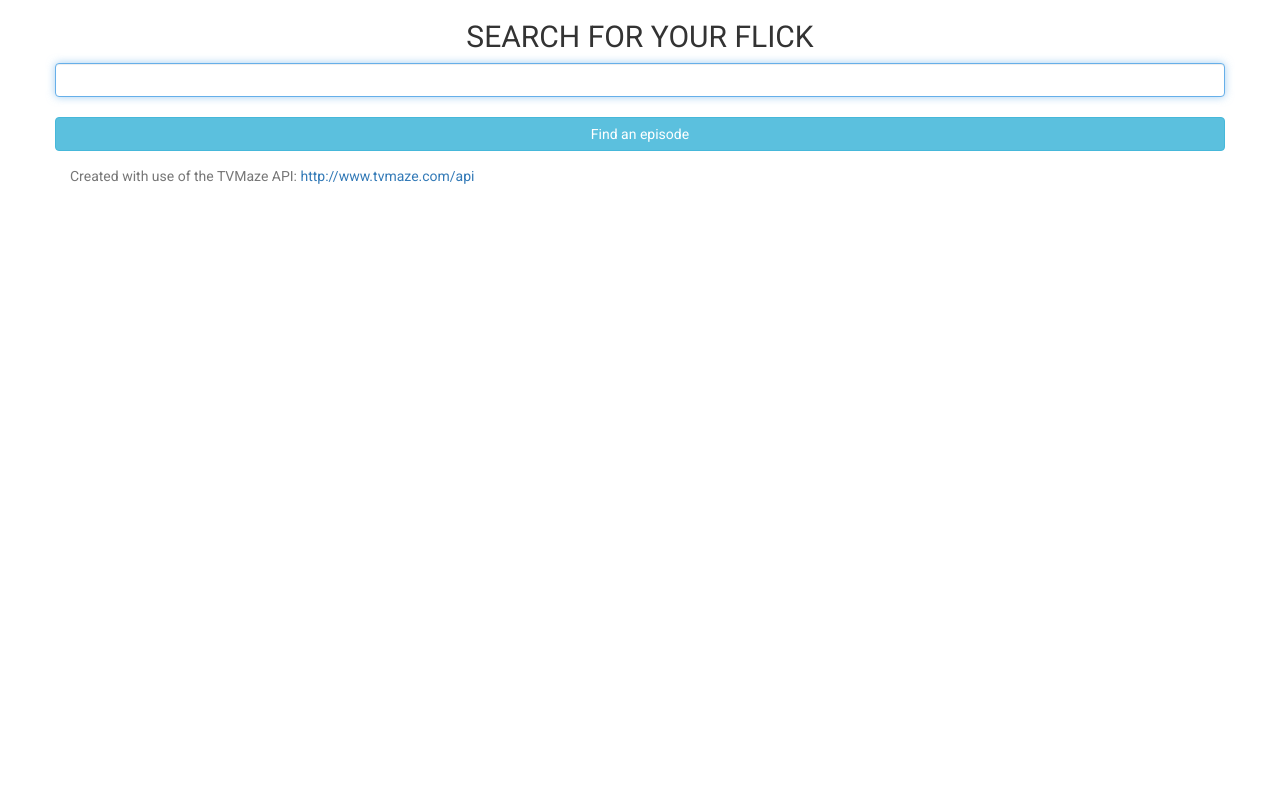
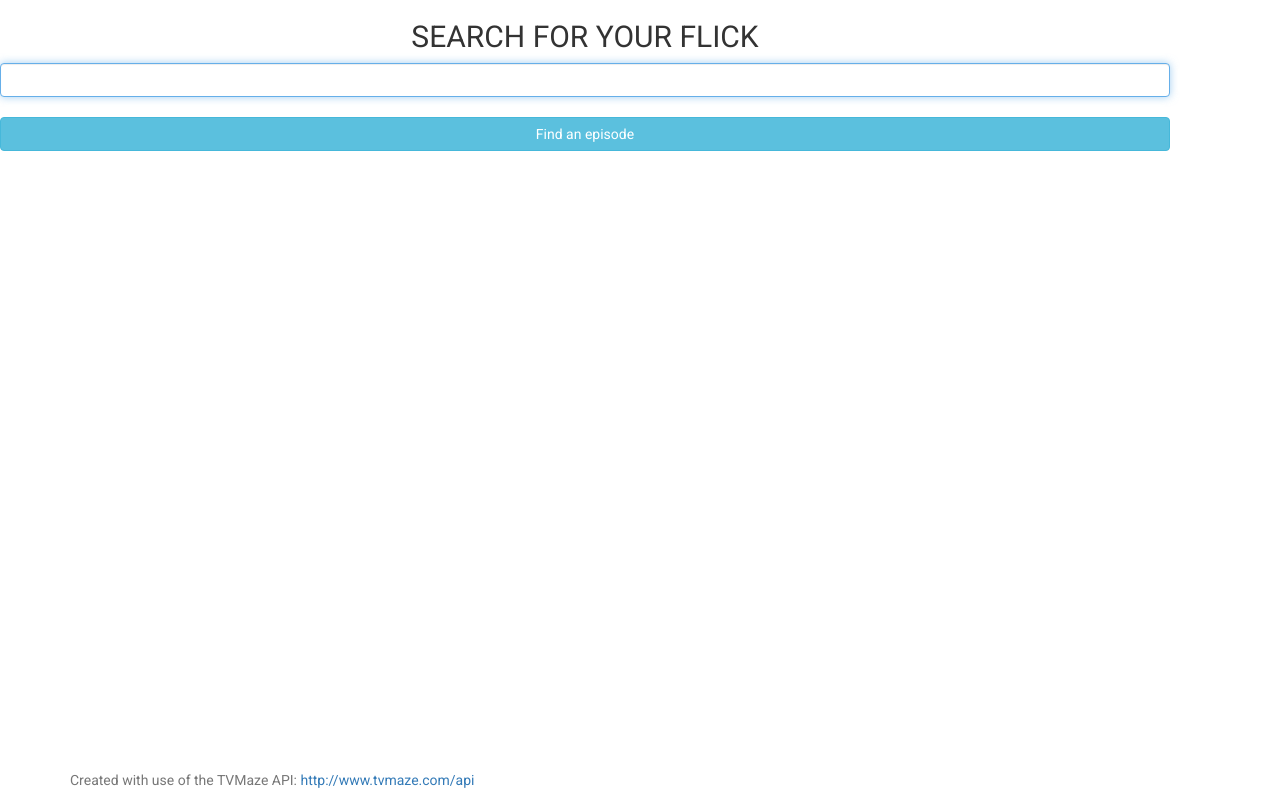
Before and after one commit to essce/flix, a Flask app: page / in a window 1280 px wide. Run offline with Flask 2, Linux system fonts and the light colour scheme; some libraries are stand-ins or nearby versions.

Commit message:
format sticky foot

```diff
--- a/static/style.css
+++ b/static/style.css
@@ -2,3 +2,17 @@ html, body {
 	height: 100%;
 	font-family: 'Roboto', sans-serif;
 }
+
+body {
+	display: table;
+	width:100%;
+}
+
+.page-row{
+	display: table-row;
+	height: 1px;
+}
+
+.page-row-expanded {
+	height: 100%;
+}
--- a/templates/layout.html
+++ b/templates/layout.html
@@ -11,7 +11,7 @@
   {% block body %}{% endblock %}
 </div>
 
-<footer class="footer">
+<footer class="page-row">
 	<div class="container">
 		<p class="text-muted">
 			Created with use of the TVMaze API: <a href="http://www.tvmaze.com/api">http://www.tvmaze.com/api</a>
--- a/templates/query.html
+++ b/templates/query.html
@@ -1,6 +1,6 @@
 {% extends "layout.html" %}
 {% block body %}
-
+	<main class="page-row page-row-expanded">
 	<div class="container">
 	    <form action="{{ url_for('query_console') }}" method="post" class="text-center">
 	    	<div class="form-group">
@@ -16,5 +16,6 @@
 			</div>
     	</form>
 	</div>
+	</main>
 	{% block div %}{% endblock %}
 {% endblock %}
```
Also changed, not shown: 2 other files.
